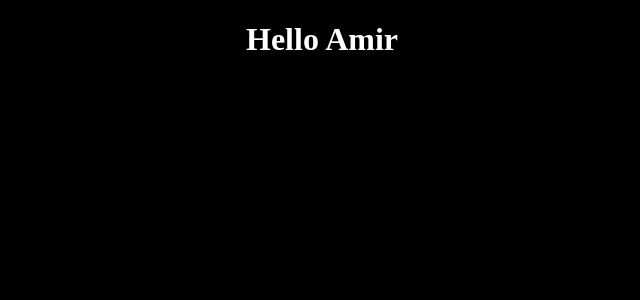
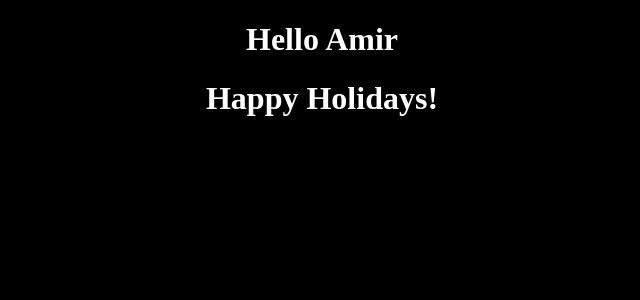
Before and after one commit to ytoubal/LOG8415-project, an Angular app in the folder log8415-project/: page / in a window 1280 px wide. Shown: the top 300 px of the page, without its empty margins (318-958 px from the left). Built offline with nearby package versions, Linux system fonts and the light colour scheme.

Commit message:
process demo

```diff
--- a/log8415-project/src/app/app.component.html
+++ b/log8415-project/src/app/app.component.html
@@ -1,3 +1,4 @@
 <div>
   <h1>Hello Amir</h1>
+  <h1>Happy Holidays!</h1>
 </div>
```
